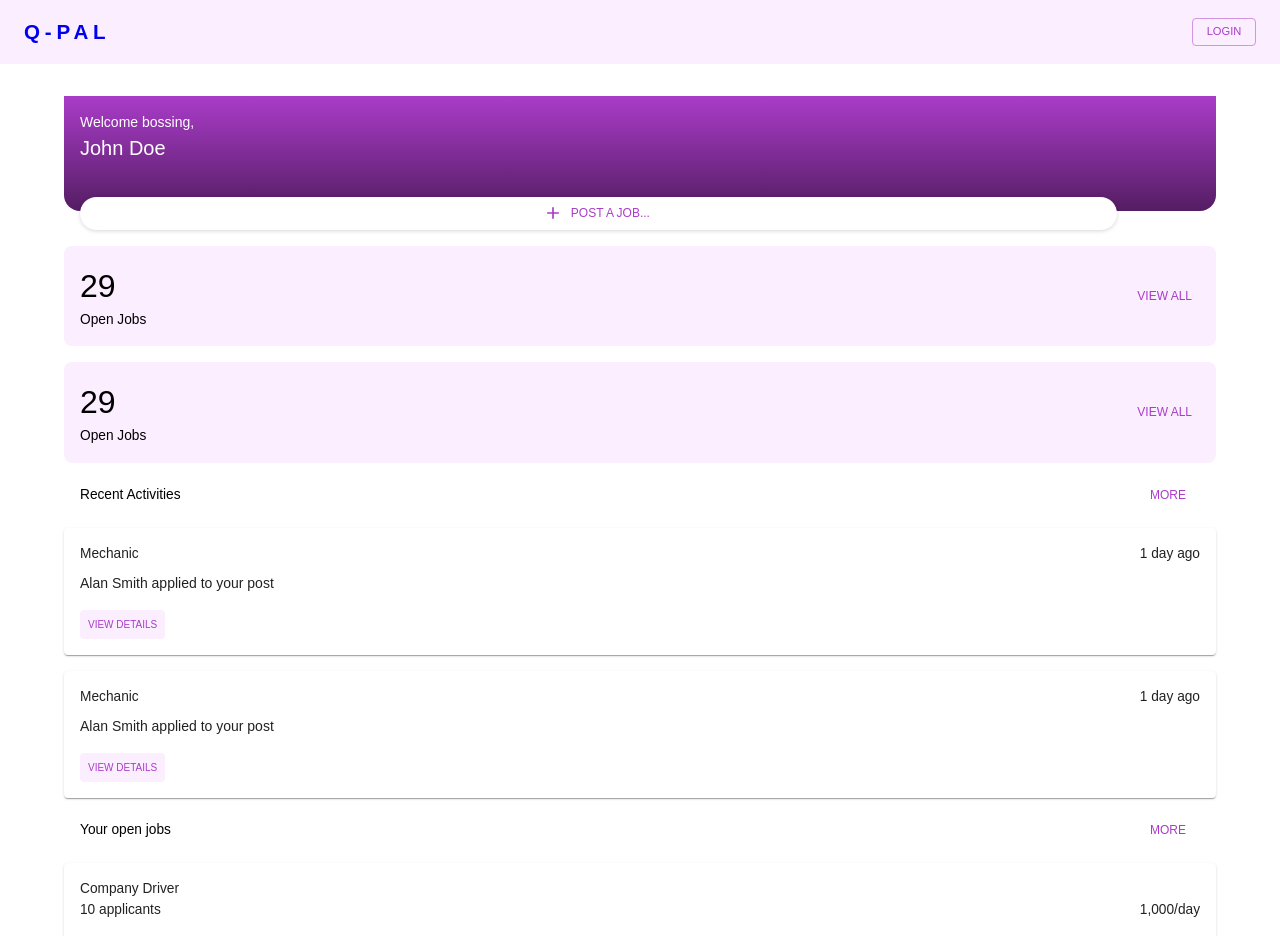
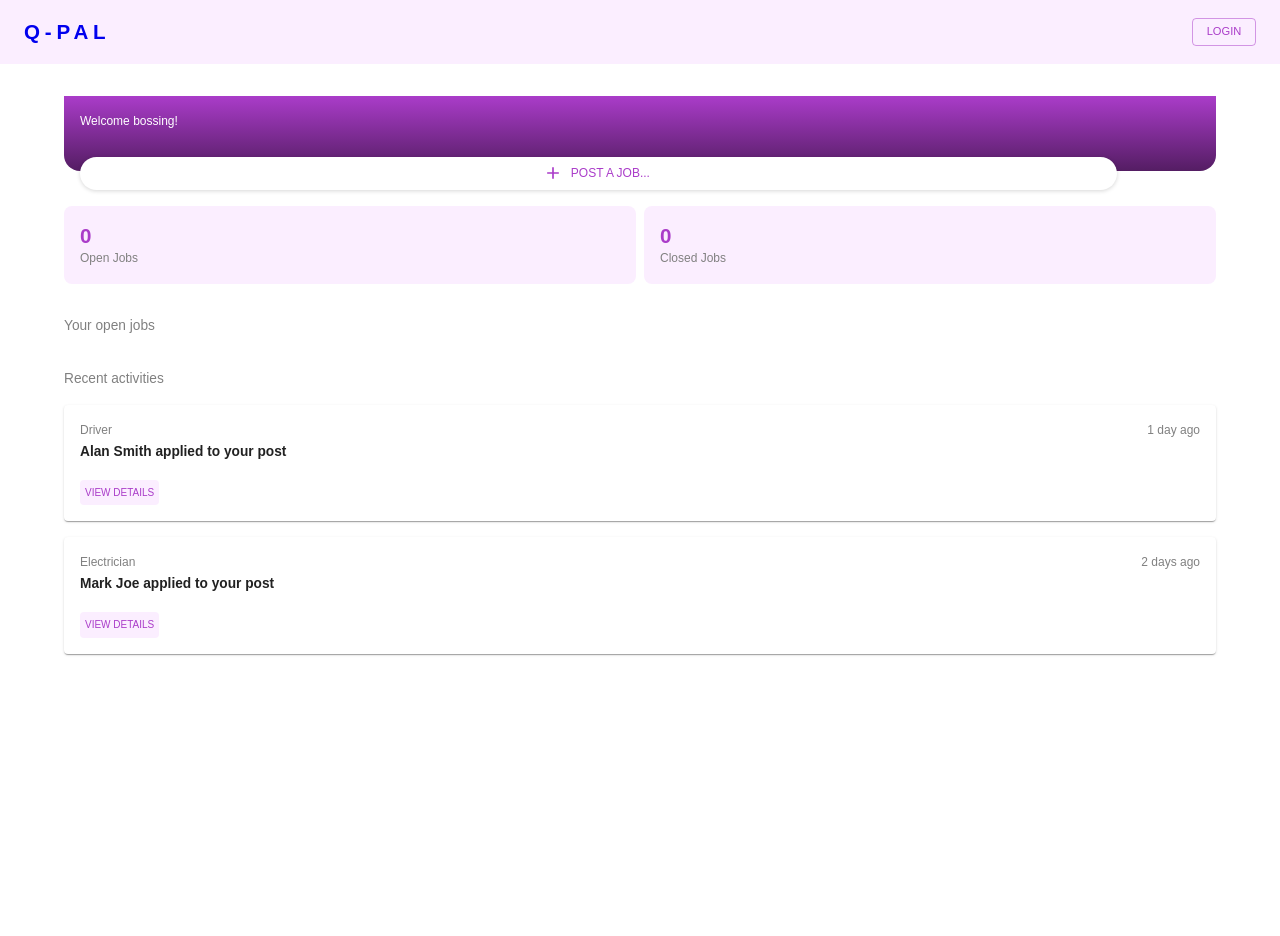
Before and after one commit to ezlyTech/innolympics-poninoni-qpal, a React (Vite) app: page /dashboard in a window 1280 px wide. Shown: the top 936 px of the page. After the commit the page ends 800 px from the top, so only its background shows below. Built offline with nearby package versions, Linux system fonts and the light colour scheme.

Commit message:
dashboarding sheesh

```diff
--- a/src/components/Navigation/Navigation.jsx
+++ b/src/components/Navigation/Navigation.jsx
@@ -30,9 +30,6 @@ const Navigation = () => {
 
   const handleOpenNavMenu = (event) => {
     setAnchorElNav(event.currentTarget);
-  };
-  const handleOpenUserMenu = (event) => {
-    setAnchorElUser(event.currentTarget);
   };
 
   const handleCloseNavMenu = () => {
--- a/src/pages/Dashboard/Components/MetricCard/MetricCard.jsx
+++ b/src/pages/Dashboard/Components/MetricCard/MetricCard.jsx
@@ -1,7 +1,10 @@
 import { Box, Button, Stack, Typography } from "@mui/material"
 import palette from "../../../../theme/palette"
 
-const MetricCard = () => {
+const MetricCard = ({
+  number,
+  label,
+}) => {
   return (
     <Stack
       sx={{
@@ -9,21 +12,32 @@ const MetricCard = () => {
         padding: 2,
         borderRadius: 2,
         mt: 2,
-        }}
-        direction='row'
+        width: '100%'
+      }}
+      direction='row'
+      justifyContent='space-between'
+      alignItems='start'
+    >
+      <Stack>
+        <Typography
+          variant="h5"
+          color="primary"
+          fontWeight={600}
         >
-      <Stack>
-        <Typography sx={{ fontSize: 32, fontWeight: 'semibold' }}>
-          29
+          {number}
         </Typography>
-        <Typography>
-          Open Jobs
+        <Typography
+          variant="subtitle2"
+          color="GrayText"
+        >
+          {label}
         </Typography>
       </Stack>
-      <Box sx={{ flexGrow: 1 }} />
-      <Button>
+      {/* <Button
+        size="small"
+      >
         View All
-      </Button>
+      </Button> */}
     </Stack>
   )
 }
--- a/src/pages/Dashboard/Components/OpenJobsCard/OpenJobsCard.jsx
+++ b/src/pages/Dashboard/Components/OpenJobsCard/OpenJobsCard.jsx
@@ -1,24 +1,34 @@
 import { Box, Button, Card, Stack, Typography} from "@mui/material"
 import palette from "../../../../theme/palette"
 
-const OpenJobsCard = () => {
+const OpenJobsCard = ({
+  jobTitle,
+  applicants,
+  salary,
+}) => {
   return (
     <Card sx={{p: 2}}>
       <Stack sx={{mb: 2}}>
-        <Typography>
-          Company Driver
+        <Typography variant="subtitle1" fontWeight={600}>
+          {jobTitle}
         </Typography>
         <Stack direction='row'>
-          <Typography>
-            10 applicants
+          <Typography variant="subtitle2" color="GrayText">
+            {applicants} applicant(s)
           </Typography>
           <Box sx={{ flexGrow: 1 }} />
-          <Typography>
-            1,000/day
+          <Typography variant="subtitle2" color="GrayText">
+            ₱ {salary}/day
           </Typography>
         </Stack>
       </Stack>
-      <Button sx={{bgcolor: palette.primary.light, fontSize: 10 }}>
+      <Button
+        size="small"
+        sx={{
+          bgcolor: palette.primary.light,
+          fontSize: 10
+        }}
+      >
         View Details
       </Button>
     </Card>
--- a/src/pages/Dashboard/Components/PostCard/PostCard.jsx
+++ b/src/pages/Dashboard/Components/PostCard/PostCard.jsx
@@ -1,26 +1,35 @@
 import { Box, Button, Card, Stack, Typography } from "@mui/material"
 import palette from "../../../../theme/palette"
 
-const PostCard = () => {
+const PostCard = ({
+  jobTitle,
+  duration,
+  applicantName,
+}) => {
   return (
     <Card sx={{p: 2}}>
       <Stack>
         <Stack sx={{mb: 2}}>
-          <Stack direction='row' sx={{fontSize: 12, mb: 1}} >
-            <Typography>
-              Mechanic
+          <Stack direction='row' justifyContent="space-between">
+            <Typography variant="subtitle2" color="GrayText">
+              {jobTitle}
             </Typography>
-            <Box sx={{ flexGrow: 1 }} />
-            <Typography>
-              1 day ago
+            <Typography variant="subtitle2" color="GrayText">
+              {duration}
             </Typography>
           </Stack>
-          <Typography sx={{fontSize: 14}}>
-            Alan Smith applied to your post
+          <Typography variant="subtitle1" fontWeight={600}>
+            {applicantName} applied to your post
           </Typography>
         </Stack>
       </Stack>
-      <Button sx={{bgcolor: palette.primary.light, fontSize: 10 }}>
+      <Button
+        sx={{
+          bgcolor: palette.primary.light,
+          fontSize: 10
+        }}
+        size="small"
+      >
         View Details
       </Button>
     </Card>
--- a/src/pages/Dashboard/Dashboard.jsx
+++ b/src/pages/Dashboard/Dashboard.jsx
@@ -1,30 +1,72 @@
-import { Box, Button, Stack, Typography } from "@mui/material"
-import AddIcon from '@mui/icons-material/Add';
+import { Box, Button, Stack, Typography } from "@mui/material";
+import AddIcon from "@mui/icons-material/Add";
 import MetricCard from "./Components/MetricCard/MetricCard";
 import PostCard from "./Components/PostCard/PostCard";
 import OpenJobsCard from "./Components/OpenJobsCard/OpenJobsCard";
+import { getAuth } from "firebase/auth";
+import { useNavigate } from "react-router-dom";
+import { useEffect, useState } from "react";
+import { collection, onSnapshot } from "firebase/firestore";
+import { db } from "../../config/firebase";
 
 const Dashboard = () => {
+  const [jobList, setJobList] = useState([]);
+  const [openJobsCount, setOpenJobsCount] = useState(0);
+  const [closedJobsCount, setClosedJobsCount] = useState(0);
+
+  const jobCollectionRef = collection(db, "jobs");
+  const auth = getAuth();
+  const user = auth.currentUser;
+  const navigate = useNavigate();
+
+  const getJobList = () => {
+    if (auth?.currentUser) {
+      const unsubscribe = onSnapshot(jobCollectionRef, (snapshot) => {
+        const filteredData = snapshot.docs
+          .map((doc) => ({
+            ...doc.data(),
+            id: doc.id,
+          }))
+          .filter((job) => job.userId === auth?.currentUser?.uid);
+
+        setJobList(filteredData);
+
+        // Calculate counts for open and closed jobs
+        const openJobs = filteredData.filter((job) => job.status === true);
+        const closedJobs = filteredData.filter((job) => job.status === false);
+
+        setOpenJobsCount(openJobs.length);
+        setClosedJobsCount(closedJobs.length);
+      });
+
+      return () => unsubscribe();
+    }
+  };
+
+  useEffect(() => {
+    getJobList();
+  }, [auth?.currentUser]);
+
   return (
     <>
       <Stack
         sx={{
           p: 2,
-          background: 'linear-gradient(180deg, #AA3CC9 0%, #541D63 100%)',
-          color: 'white',
+          background: "linear-gradient(180deg, #AA3CC9 0%, #541D63 100%)",
+          color: "white",
           borderBottomLeftRadius: 16,
           borderBottomRightRadius: 16,
-          }}>
-        <Typography sx={{fontSize: 14}}>
-          Welcome bossing,
-        </Typography>
+        }}
+      >
+        <Typography variant="subtitle2">Welcome bossing!</Typography>
         <Typography
           sx={{
-            pb: 4,
+            pb: 3,
             fontSize: 20,
-            fontWeight: 'semibold'
-          }}>
-          John Doe
+            fontWeight: "bold",
+          }}
+        >
+          {user?.displayName}
         </Typography>
       </Stack>
       <Button
@@ -32,40 +74,70 @@ const Dashboard = () => {
         sx={{
           mx: 2,
           mt: -2,
-          width: '90%',
-          bgcolor: 'white',
+          width: "90%",
+          bgcolor: "white",
           borderRadius: 14,
-          boxShadow: '0px 1px 4px rgba(0, 0, 0, 0.16)',
-          }}>
-          Post a job...
+          boxShadow: "0px 1px 4px  rgba(0, 0, 0, 0.16)",
+        }}
+        size="medium"
+        onClick={() => navigate("/post-a-job")}
+      >
+        Post a job...
       </Button>
-      <MetricCard />
-      <MetricCard />
-      <Stack spacing={2}>
-        <Stack direction='row' sx={{alignItems: 'center', px: 2, pt: 2}}>
-          <Typography>
-            Recent Activities
-          </Typography>
-          <Box sx={{ flexGrow: 1 }} />
-          <Button>More</Button>
-        </Stack>
-        <PostCard />
-        <PostCard />
+      <Stack
+        direction="row"
+        gap={1}
+      >
+        <MetricCard
+          number={openJobsCount}
+          label="Open Jobs"
+        />
+        <MetricCard
+          number={closedJobsCount}
+          label="Closed Jobs"
+        />
       </Stack>
 
       <Stack spacing={2}>
-        <Stack direction='row' sx={{alignItems: 'center', px: 2, pt: 2}}>
-          <Typography>
-            Your open jobs
-          </Typography>
-          <Box sx={{ flexGrow: 1 }} />
-          <Button>More</Button>
-        </Stack>
-        <OpenJobsCard />
-        <OpenJobsCard />
+        <Typography
+          color="GrayText"
+          pt={4}
+        >
+          Your open jobs
+        </Typography>
+        {/* Dynamically render OpenJobsCard components */}
+        {jobList
+          .filter((job) => job.status === true) // Filter open jobs
+          .map((job) => (
+            <OpenJobsCard
+              key={job.id} // Use a unique key
+              jobTitle={job.jobTitle} // Assuming "title" is the job title field
+              salary={job.salary} // Assuming "salary" is the salary field
+              applicants={job.applicants?.length || 0} // Assuming "applicants" is an array
+            />
+          ))}
+      </Stack>
+
+      <Stack spacing={2}>
+        <Typography
+          color="GrayText"
+          pt={4}
+        >
+          Recent activities
+        </Typography>
+        <PostCard
+          jobTitle="Driver"
+          duration="1 day ago"
+          applicantName="Alan Smith"
+        />
+        <PostCard
+          jobTitle="Electrician"
+          duration="2 days ago"
+          applicantName="Mark Joe"
+        />
       </Stack>
     </>
-  )
-}
+  );
+};
 
-export default Dashboard
+export default Dashboard;
```
Also changed, not shown: src/pages/PostJobForm/PostJobForm.jsx (+50 -15 lines).
